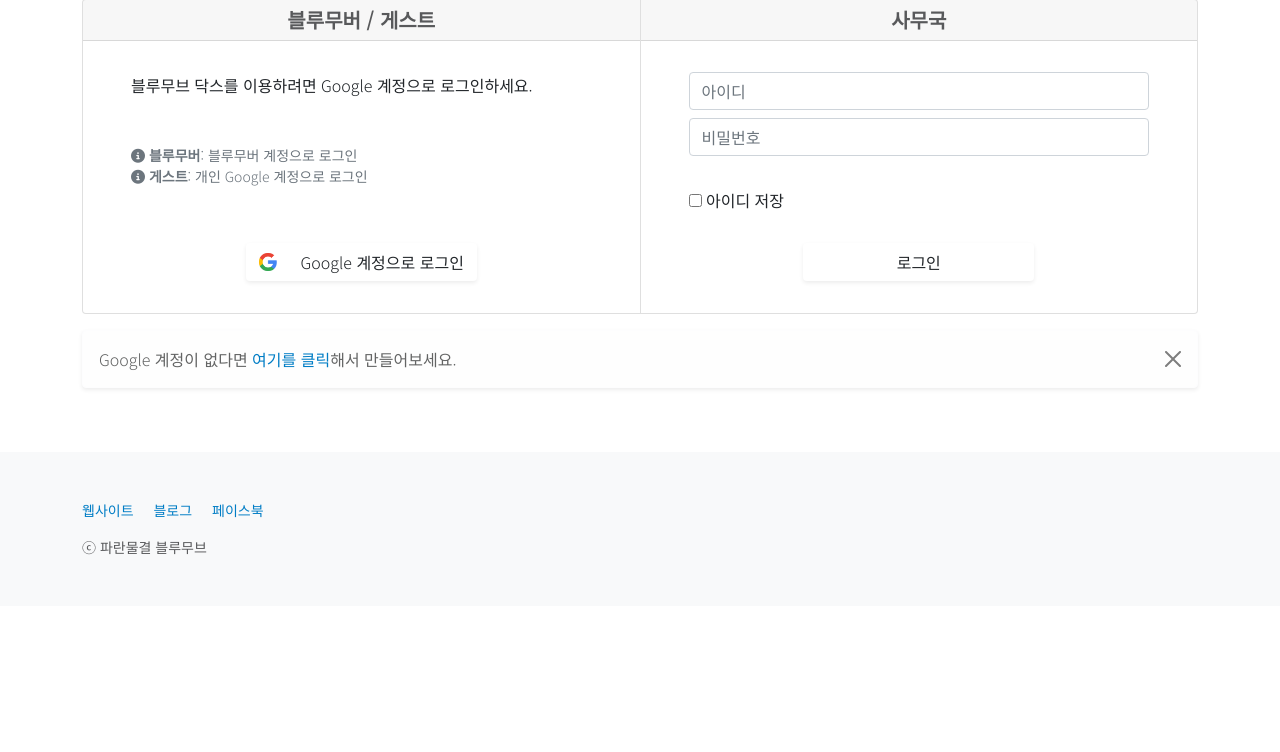
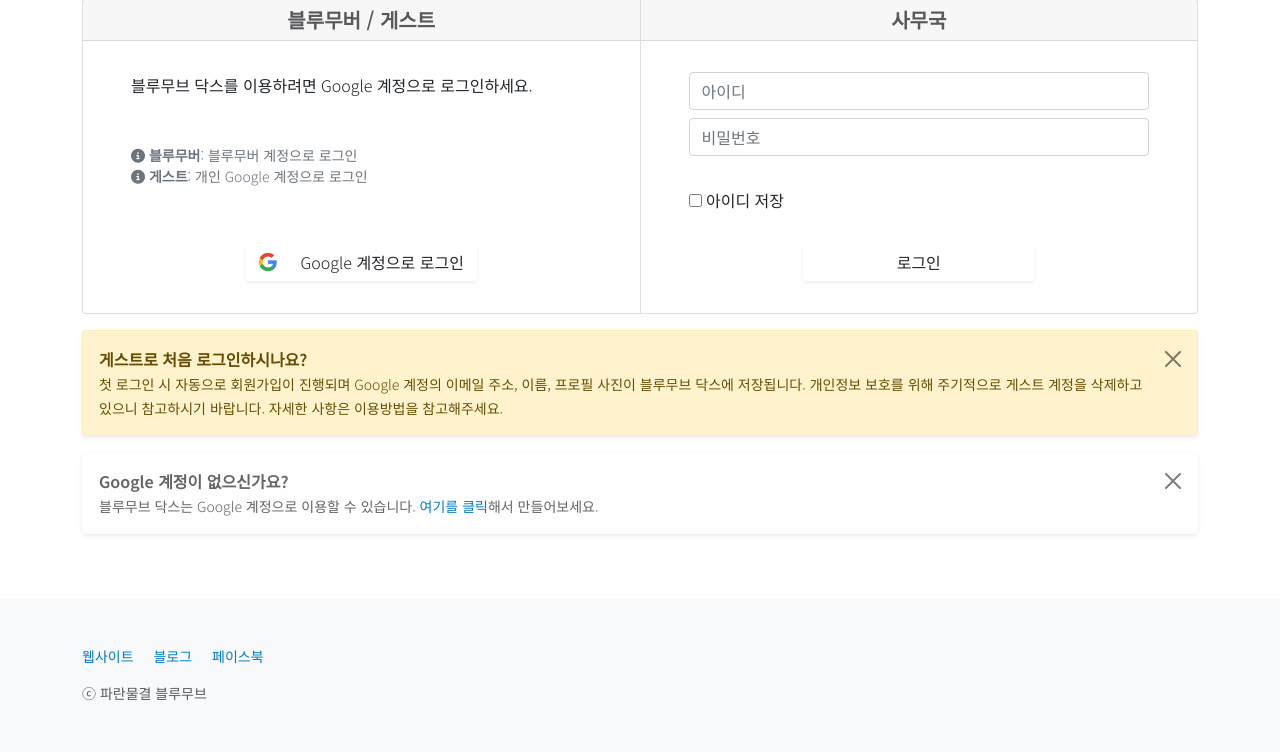
Before and after one commit to bluemove-yomin/bluemovedocs, a Django app: page /account/login/ in a window 1280 px wide. Shown: the part 194-946 px from the top of the page. Before the commit the page ends 749 px from the top, so only its background shows below. Run offline with Django 3.2, Linux system fonts and the light colour scheme; some libraries are stand-ins or nearby versions.

Commit message:
django-allauth google extra data 수집, 로그인 페이지 개인정보 수집 안내

```diff
--- a/bluemovedocs/home/templates/account/login.html
+++ b/bluemovedocs/home/templates/account/login.html
@@ -66,8 +66,30 @@
     </div>
   </div>
 
+  <div class="alert alert-warning alert-dismissible fade show shadow-sm mt-3" id="account_data_alert" role="alert">
+    <strong>게스트로 처음 로그인하시나요?</strong><br><small>첫 로그인 시 자동으로 회원가입이 진행되며 Google 계정의 이메일 주소, 이름, 프로필 사진이 블루무브 닥스에 저장됩니다. 개인정보 보호를 위해 주기적으로 게스트 계정을 삭제하고 있으니 참고하시기 바랍니다. 자세한 사항은 이용방법을 참고해주세요.</small>
+    <button type="button" class="btn-close" data-bs-dismiss="alert" aria-label="Close"></button>
+  </div>
+  <script type="text/javascript">
+    $(document).ready(function() {
+    // executes when HTML-Document is loaded and DOM is ready
+    console.log("document is ready");
+
+
+    $( "#account_data_alert" ).hover(
+    function() {
+        $(this).addClass('shadow-lg');
+    }, function() {
+        $(this).removeClass('shadow-lg');
+    }
+    );
+
+    // document ready
+    });
+  </script>
+
   <div class="alert alert-light alert-dismissible fade show shadow-sm mt-3" id="google_account_alert" role="alert">
-    Google 계정이 없다면 <a href="https://accounts.google.com/Signup" target="_blank" rel="noopener">여기를 클릭</a>해서 만들어보세요.
+    <strong>Google 계정이 없으신가요?</strong><br><small>블루무브 닥스는 Google 계정으로 이용할 수 있습니다. <a href="https://accounts.google.com/Signup" target="_blank" rel="noopener">여기를 클릭</a>해서 만들어보세요.</small>
     <button type="button" class="btn-close" data-bs-dismiss="alert" aria-label="Close"></button>
   </div>
   <script type="text/javascript">
@@ -78,7 +100,7 @@
 
     $( "#google_account_alert" ).hover(
     function() {
-        $(this).addClass('shadow-lg').css('cursor', 'pointer');
+        $(this).addClass('shadow-lg');
     }, function() {
         $(this).removeClass('shadow-lg');
     }
```
Also changed, not shown: bluemovedocs/bluemovedocs/settings.py (+12 -0 lines), bluemovedocs/db.sqlite3.
